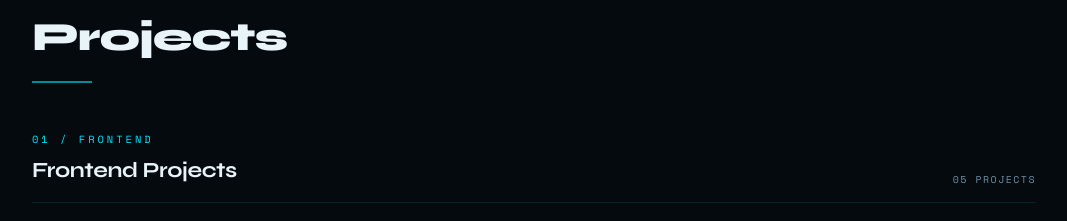
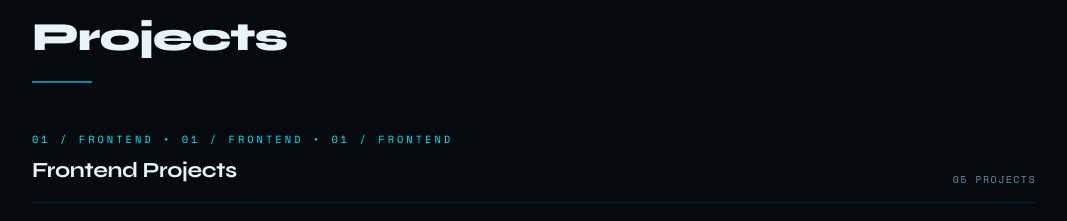
Before and after one commit to Rajput-vinay/portfolio_vinay, a React (Create React App) app: page / in a window 1280 px wide. Shown: the part 2460-2681 px from the top of the page, without its empty margins (106-1173 px from the left). Built offline with nearby package versions, Linux system fonts and the light colour scheme; the HTML template or start-up script is replaced by a standard one.

Commit message:
Add animated project category text

```diff
--- a/src/components/Projects.jsx
+++ b/src/components/Projects.jsx
@@ -65,8 +65,8 @@ export default function Projects() {
           <div className="project-category" key={category.key}>
             <div className="project-category-heading">
               <div>
-                <span className="project-category-code">{category.code}</span>
-                <h3>{category.label}</h3>
+                <span className="project-category-code project-marquee">{category.code} • {category.code} • {category.code}</span>
+                <h3 className="project-category-title">{category.label}</h3>
               </div>
               <span className="project-count">{String(category.projects.length).padStart(2, "0")} PROJECTS</span>
             </div>
```
